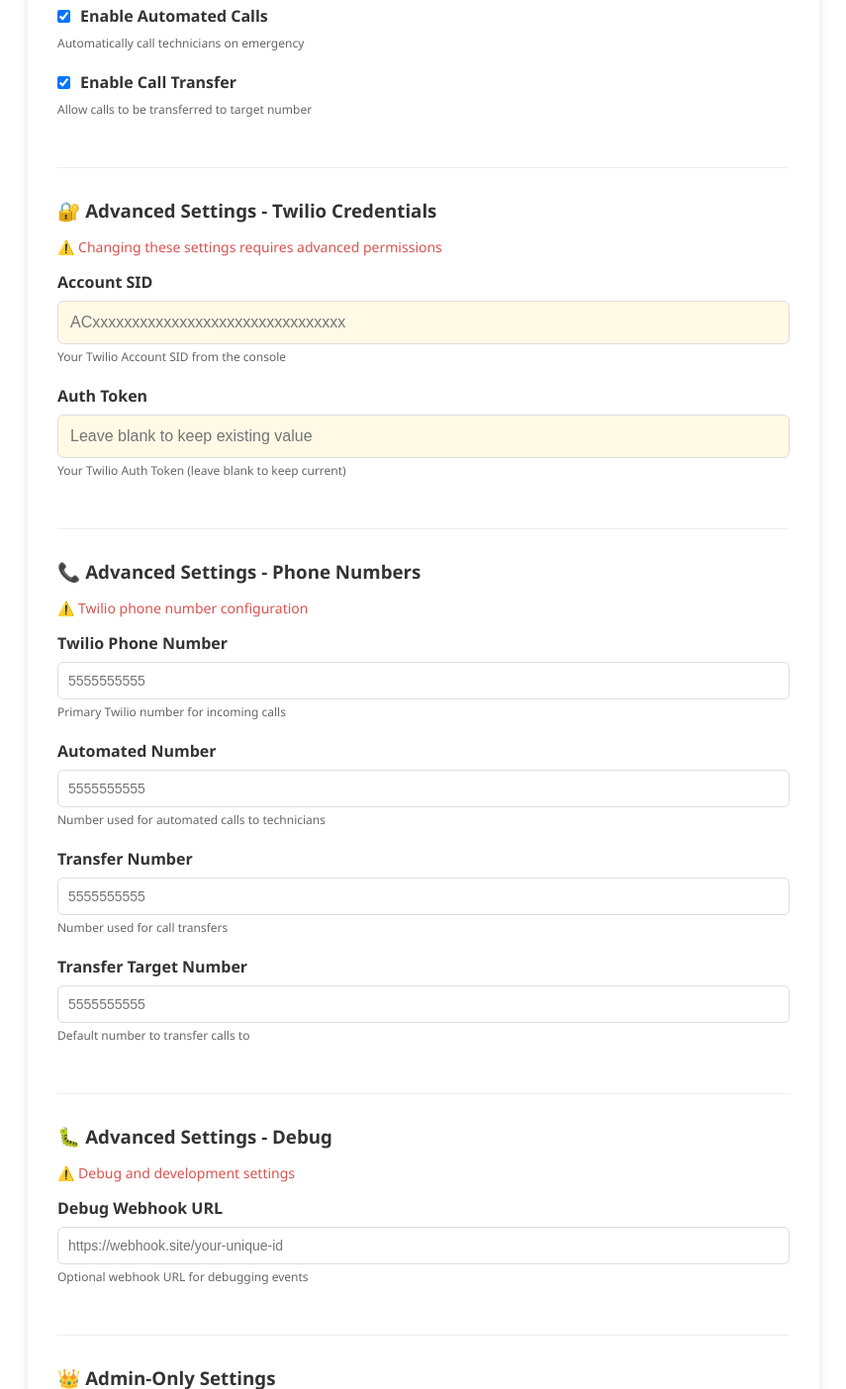
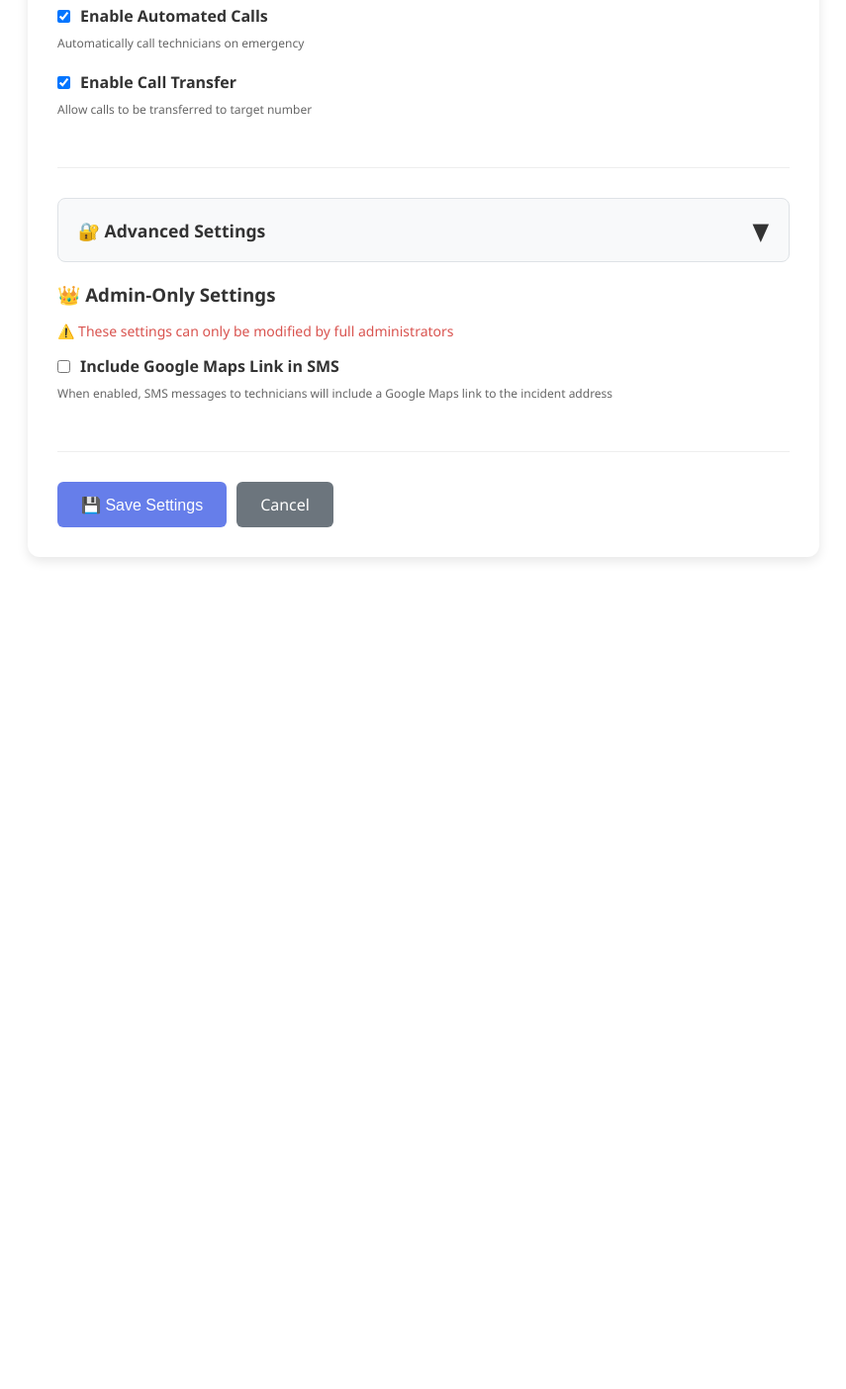
Before and after one commit to bboy432/twilio-responderAZ, a Flask app: page /branch/tuc/settings in a window 1280 px wide. Shown: the part 827-2231 px from the top of the page at 99% size, without its empty margins (212-1067 px from the left). After the commit the page ends 1394 px from the top, so only its background shows below. Run offline with Flask 3, Linux system fonts and the light colour scheme; the visitor is signed in with stand-in values (Sample User, id 1); data that the repository does not hold is empty; parts of the project's set-up code (start-up, migrations or seed data) failed here and were passed over.

Commit message:
Add collapsible advanced sections to settings and status pages
Co-authored-by: bboy432 <157178790+bboy432@users.noreply.github.com>

```diff
--- a/admin-dashboard/templates/branch_settings.html
+++ b/admin-dashboard/templates/branch_settings.html
@@ -80,6 +80,43 @@
         }
         .sensitive-field {
             background-color: #fff9e6;
+        }
+        .collapsible-section {
+            margin-bottom: 20px;
+        }
+        .collapsible-header {
+            background: #f8f9fa;
+            padding: 15px 20px;
+            border-radius: 8px;
+            cursor: pointer;
+            display: flex;
+            justify-content: space-between;
+            align-items: center;
+            border: 1px solid #dee2e6;
+            transition: all 0.3s ease;
+        }
+        .collapsible-header:hover {
+            background: #e9ecef;
+        }
+        .collapsible-header h3 {
+            margin: 0;
+            font-size: 1.1em;
+        }
+        .collapsible-toggle {
+            font-size: 1.5em;
+            transition: transform 0.3s ease;
+        }
+        .collapsible-toggle.open {
+            transform: rotate(180deg);
+        }
+        .collapsible-content {
+            max-height: 0;
+            overflow: hidden;
+            transition: max-height 0.3s ease;
+        }
+        .collapsible-content.open {
+            max-height: 2000px;
+            transition: max-height 0.5s ease;
         }
     </style>
 </head>
@@ -190,8 +227,14 @@
                 {% endif %}
 
                 {% if can_edit_advanced %}
+                <div class="collapsible-section">
+                    <div class="collapsible-header" onclick="toggleCollapsible('advanced-section')">
+                        <h3>🔐 Advanced Settings</h3>
+                        <span class="collapsible-toggle" id="advanced-section-toggle">▼</span>
+                    </div>
+                    <div class="collapsible-content" id="advanced-section-content">
                         <div class="form-section">
-                    <h3>🔐 Advanced Settings - Twilio Credentials</h3>
+                            <h3>🔐 Twilio Credentials</h3>
                             <p class="subtitle" style="color: #d9534f; font-size: 14px; margin-bottom: 15px;">⚠️ Changing these settings requires advanced permissions</p>
 
                             <div class="form-group">
@@ -215,7 +258,7 @@
                         </div>
 
                         <div class="form-section">
-                    <h3>📞 Advanced Settings - Phone Numbers</h3>
+                            <h3>📞 Phone Numbers</h3>
                             <p class="subtitle" style="color: #d9534f; font-size: 14px; margin-bottom: 15px;">⚠️ Twilio phone number configuration</p>
 
                             <div class="form-group">
@@ -252,7 +295,7 @@
                         </div>
 
                         <div class="form-section">
-                    <h3>🐛 Advanced Settings - Debug</h3>
+                            <h3>🐛 Debug Settings</h3>
                             <p class="subtitle" style="color: #d9534f; font-size: 14px; margin-bottom: 15px;">⚠️ Debug and development settings</p>
 
                             <div class="form-group">
@@ -261,6 +304,8 @@
                                        value="{{ settings.get('DEBUG_WEBHOOK_URL', '') }}"
                                        placeholder="https://webhook.site/your-unique-id">
                                 <div class="help-text">Optional webhook URL for debugging events</div>
+                            </div>
+                        </div>
                     </div>
                 </div>
                 {% else %}
@@ -302,6 +347,19 @@
     </div>
 
     <script>
+        function toggleCollapsible(sectionId) {
+            const content = document.getElementById(sectionId + '-content');
+            const toggle = document.getElementById(sectionId + '-toggle');
+
+            if (content.classList.contains('open')) {
+                content.classList.remove('open');
+                toggle.classList.remove('open');
+            } else {
+                content.classList.add('open');
+                toggle.classList.add('open');
+            }
+        }
+
         document.getElementById('settingsForm').addEventListener('submit', async (e) => {
             e.preventDefault();
 
@@ -320,7 +378,7 @@
             }
 
             // Handle checkboxes (they need to be explicitly set to true/false)
-            const checkboxes = ['enable_texts', 'enable_emails', 'enable_auto_call', 'enable_transfer_call'];
+            const checkboxes = ['enable_texts', 'enable_emails', 'enable_auto_call', 'enable_transfer_call', 'enable_google_maps_link'];
             checkboxes.forEach(name => {
                 const checkbox = document.getElementById(name);
                 if (checkbox) {
```
Also changed, not shown: admin-dashboard/templates/branch_dashboard.html (+79 -7 lines), app.py (+63 -2 lines). Lines whose indentation alone changed are shown as unchanged.
